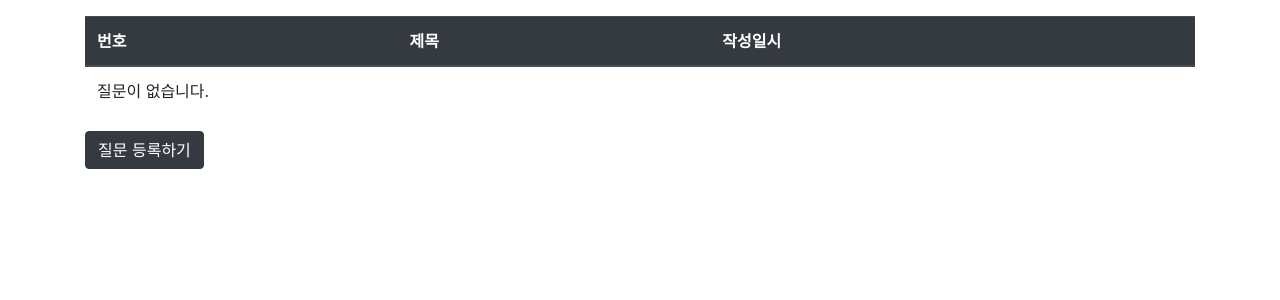
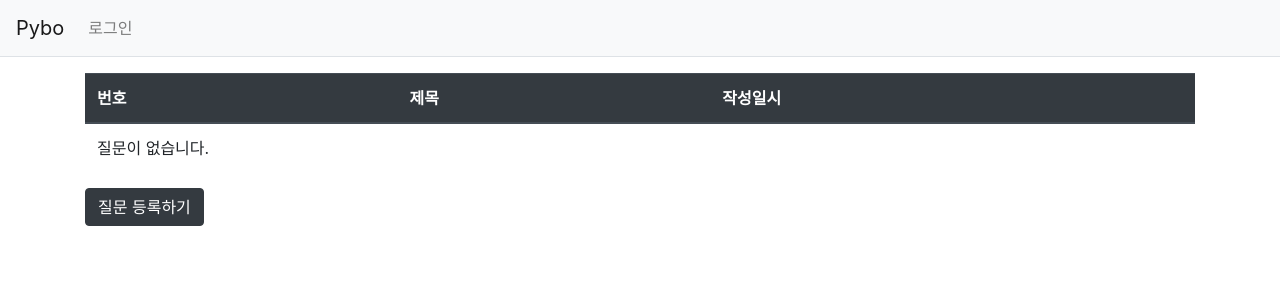
Before and after one commit to heechul90/jump_to_django, a Django app: template projects/mysite/templates/pybo/question_list.html in a window 1280 px wide. Shown: the top 300 px of the page. Run offline with Django 3.2, Linux system fonts and the light colour scheme; the template is opened without the code that fills it, so the values that code supplies are empty; some libraries are stand-ins or nearby versions.

Commit message:
add navbar and bootstrap.min.js and jQuery.js

```diff
--- /dev/null
+++ b/projects/mysite/templates/navbar.html
@@ -0,0 +1,15 @@
+<!-- 네비게이션바 -->
+<nav class="navbar navbar-expand-lg navbar-light bg-light border-bottom">
+    <a class="navbar-brand" href="{% url 'pybo:index' %}">Pybo</a>
+    <button class="navbar-toggler ml-auto" type="button" data-toggle="collapse" data-target="#navbarNav"
+        aria-controls="navbarNav" aria-expanded="false" aria-label="Toggle navigation">
+        <span class="navbar-toggler-icon"></span>
+    </button>
+    <div class="collapse navbar-collapse flex-grow-0" id="navbarNav">
+        <ul class="navbar-nav">
+            <li class="nav-item ">
+                <a class="nav-link" href="#">로그인</a>
+            </li>
+        </ul>
+    </div>
+</nav>
```
Also changed, not shown: projects/mysite/templates/base.html (+7 -0 lines).
